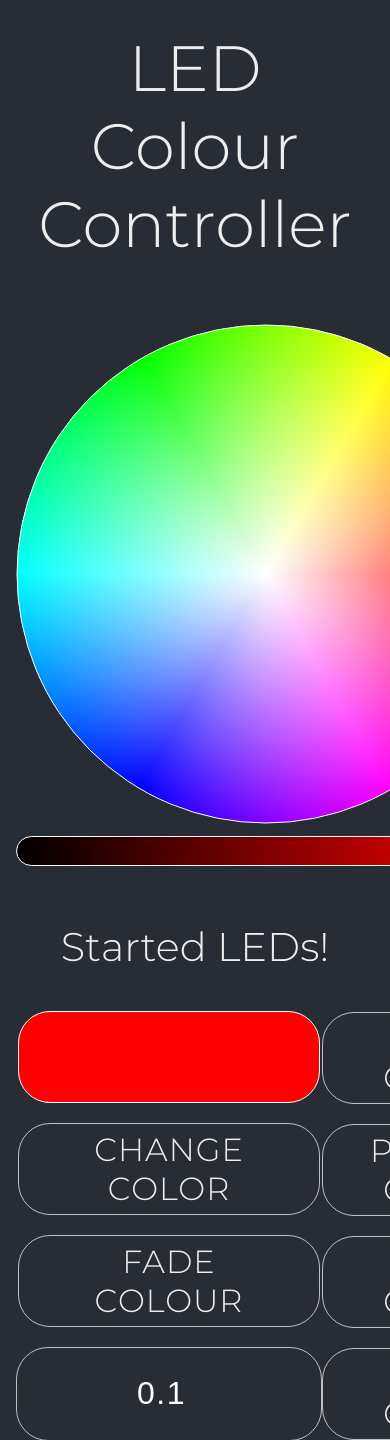
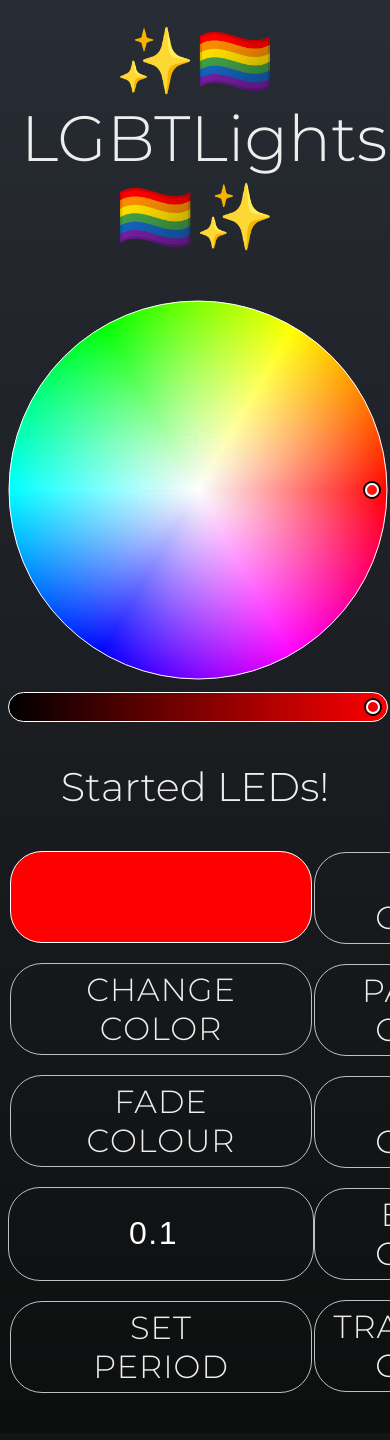
Before and after one commit to ewellington/LGBTLights, a Flask app: page / in a window 390 px wide; the page is wider, and only the part inside the window is pictured. Shown: the top 1440 px of that part. After the commit the page ends 1393 px from the top of that part, so only its background shows below. Run offline with Flask 2, Linux system fonts and the light colour scheme; parts of the project's set-up code (start-up, migrations or seed data) failed here and were passed over.

Commit message:
Started design of responsive css
- Separted styplesheets for desktop and mobile devices
- Added rainbow.svg

```diff
--- a/static/style.css
+++ b/static/desktop.css
@@ -8,15 +8,7 @@ html {
 }
 
 body {
-  margin: 0;
-  !   font-size: 16px;
-  display: flex;
-  flex-direction: column;
-  align-content: center;
-  justify-content: center;
-  padding: 1em;
-  padding-bottom: 5em;
-  background-color: #282C34;
+  background: #0d0e0e linear-gradient(#282C34, #0d0e0e);
   font-family: 'Montserrat', sans-serif;
   color: #eee;
 }
--- a/static/main.js
+++ b/static/main.js
@@ -1,7 +1,7 @@
 // Create a new color picker instance
 // https://iro.js.org/guide.html#getting-started
 var colorPicker = new iro.ColorPicker('#color-picker-container', {
-  width: 500,
+  width: 380,
   color: "rgb(255, 0, 0)",
   borderWidth: 1,
   borderColor: "#fff",
--- /dev/null
+++ b/static/mobile.css
@@ -0,0 +1,130 @@
+@font-face {
+  font-family: Montserrat;
+  src: url("/static/Montserrat-Light.ttf");
+}
+
+html {
+  text-size-adjust: 100%;
+}
+
+body {
+  background: #0d0e0e linear-gradient(#282C34, #0d0e0e);
+  font-family: 'Montserrat', sans-serif;
+  color: #eee;
+}
+
+a {
+  color: #eee;
+  text-decoration: none;
+  letter-spacing: 1px;
+}
+
+h1 {
+  margin: auto;
+  padding: 0.2em;
+  text-align: center;
+  font-size: 4em;
+  font-weight: 300;
+}
+
+h2 {
+  margin: auto;
+  padding: 0.2em;
+  text-align: center;
+  font-size: 2.5em;
+  font-weight: 300;
+}
+
+#period_time{
+  background: transparent;
+  color: #fff;
+}
+
+#color_swatch {
+  border: 1px solid #fff;
+  border-radius: 1em;
+  height: 90px;
+  width: 300px;
+  display: block;
+  /*margin: 0 20px 20px 20px;*/
+}
+
+.iro__colorPicker{
+  margin: 1em auto;
+  display: flex;
+  flex-direction: row;
+  align-items: center;
+  justify-content: center;
+}
+
+.row {
+  display: flex;
+}
+
+.column {
+  flex: 50%;
+  align-content: center;
+  justify-content: center;
+}
+
+.center{
+  display: block;
+  margin: 2em auto;
+}
+
+.button {
+  display: block;
+  height: 90px;
+  width: 300px;
+  border: 1px solid #BFC0C0;
+  border-radius: 1em;
+  margin: 20px auto;
+  color: #BFC0C0;
+  text-transform: uppercase;
+  text-decoration: none;
+  text-align: center;
+  font-size: 2em;
+  letter-spacing: 1.5px;
+  align-items: center;
+  justify-content: center;
+  overflow: hidden;
+}
+
+.button-3 {
+  position: relative;
+  overflow: hidden;
+  cursor: pointer;
+}
+
+.button-3 a {
+  transition: all .45s ease-Out;
+  position: absolute;
+  top: 50%;
+  left: 50%;
+  transform: translate(-50%, -50%);
+}
+
+.circle {
+  width: 0%;
+  height: 0%;
+  opacity: 0;
+  line-height: 40px;
+  border-radius: 50%;
+  background: #1f9ade;
+  position: absolute;
+  transition: all .5s ease-Out;
+  top: 20px;
+  left: 70px;
+}
+
+.button-3:hover .circle {
+  width: 200%;
+  height: 500%;
+  opacity: 1;
+  top: -70px;
+  left: -70px;
+}
+
+.button-3:hover a {
+  color: #eee;
+}
--- a/templates/index.html
+++ b/templates/index.html
@@ -2,12 +2,14 @@
 <html>
 
 <head>
-  <title>LED Controller</title>
+  <title>✨🏳️‍🌈 LGBTLights 🏳️‍🌈✨</title>
   <link rel="stylesheet" href="/static/style.css">
+  <link rel="stylesheet" media="screen and (min-device-width: 801px)" href="desktop.css" />
+  <link rel="stylesheet" media="screen and (max-device-width: 800px)" href="mobile.css" />
 </head>
 
 <body>
-  <h1>LED Colour Controller</h1>
+  <h1>✨🏳️‍🌈 LGBTLights 🏳️‍🌈✨</h1>
   <div id="color-picker-container" class="center"></div>
 
   <h2 id="status">Started LEDs!</h2>
```
Also changed, not shown: README.md, static/rainbow.svg (added).
